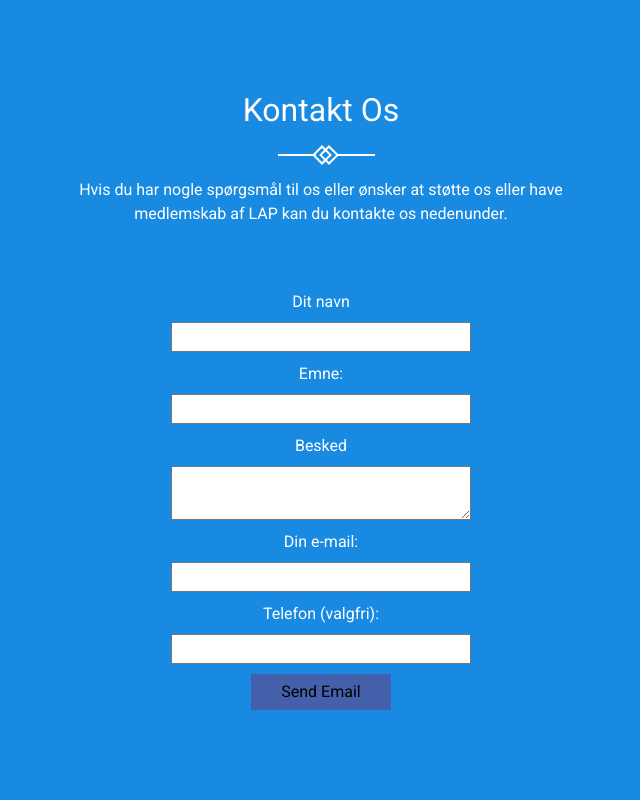
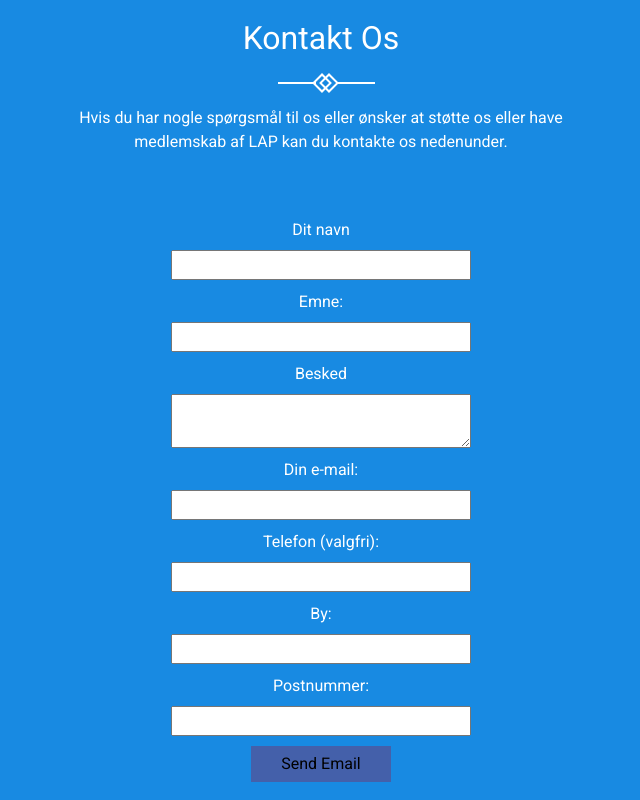
Before and after one commit to Zuelow/LAP-Aalborg, a plain HTML site: page index.html in a window 1280 px wide. Shown: the part 4298-5098 px from the top of the page, without its empty margins (319-959 px from the left). Drawn offline with nearby package versions, Linux system fonts and the light colour scheme; files whose address does not match are found by name.

Commit message:
Update index.html

```diff
--- a/index.html
+++ b/index.html
@@ -441,6 +441,12 @@
   <div class="field" style="display: flex; flex-direction: column; align-items: center;">
     <label for="phone_number" style="font-size: 16px; color: white;">Telefon (valgfri):</label> <input type="tel" name="phone_number" id="phone_number" style="font-size: 16px; color: black; width: 300px;" title="Indtast kun tal">
   </div>
+  <div class="field" style="display: flex; flex-direction: column; align-items: center;">
+    <label for="town" style="font-size: 16px; color: white;">By:</label> <input type="text" name="town" id="town" style="font-size: 16px; color: black; width: 300px;" required>
+  </div>
+  <div class="field" style="display: flex; flex-direction: column; align-items: center;">
+    <label for="postal_code" style="font-size: 16px; color: white;">Postnummer:</label> <input type="text" name="postal_code" id="postal_code" style="font-size: 16px; color: black; width: 300px;" required>
+  </div>
   <input type="submit" id="button" value="Send Email" style="font-size: 16px; color: black;">
 </form>
 <script type="text/javascript" src="https://cdn.jsdelivr.net/npm/@emailjs/browser@4/dist/email.min.js"></script>
```
